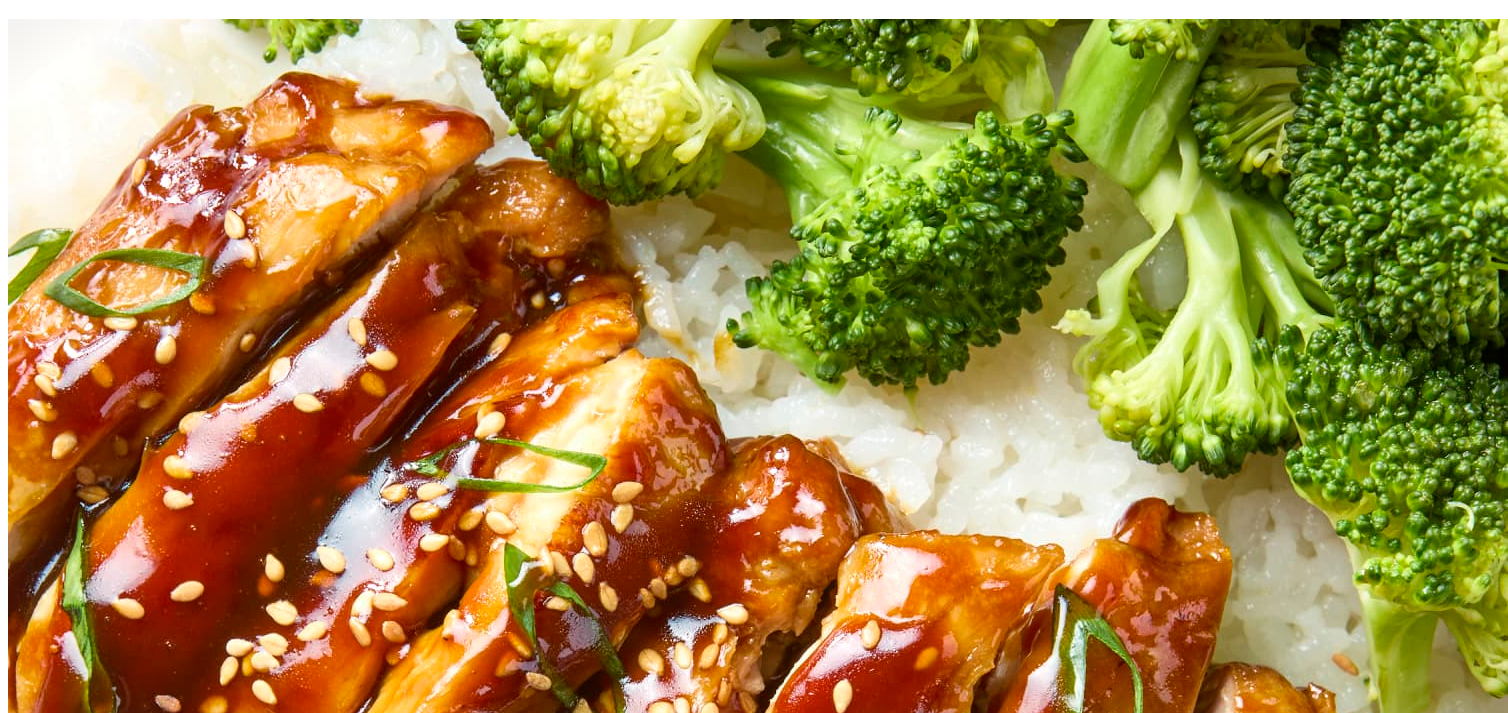
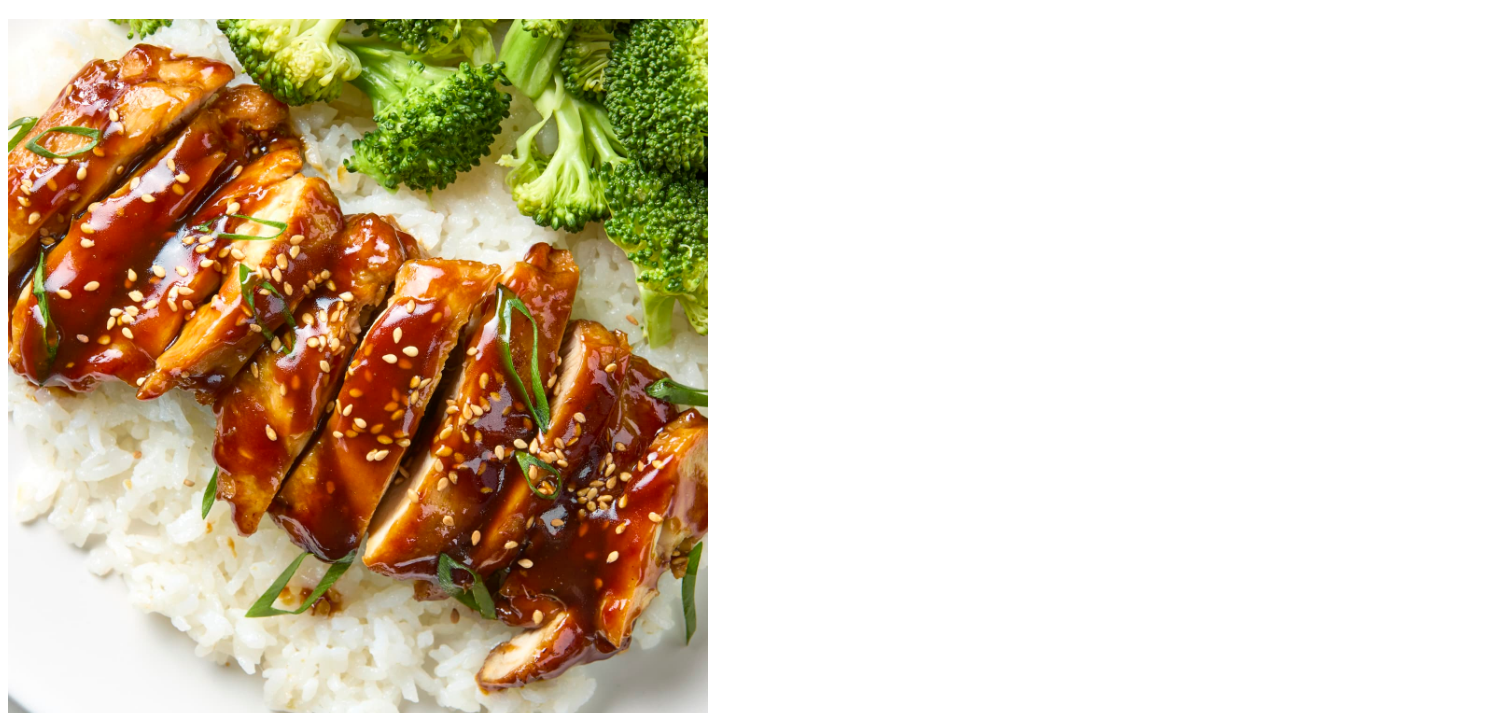
Before and after one commit to keshavt3/odin-recipes, a plain HTML site: page recipes/chicken-teriyaki.html in a window 1280 px wide. Shown: the part 87-800 px from the top of the page, 1508 px wide, since content can reach past the window. Drawn offline with Linux system fonts and the light colour scheme.

Commit message:
fixing images to better fit the page

```diff
--- a/recipes/chicken-teriyaki.html
+++ b/recipes/chicken-teriyaki.html
@@ -8,7 +8,7 @@
 <body>
     <a href="../index.html">Home Page</a>
     <h1>Chicken Teriyaki</h1>
-    <img src="../images/chickenteriyaki.jpg">
+    <img src="../images/chickenteriyaki.jpg" width="700" length="700">
     <h2>Description</h2>
     <p>
         Teriyaki chicken is a popular Japanese dish known for its sweet and savory
```
Also changed, not shown: recipes/tandoori-chicken.html (+1 -1 lines).
